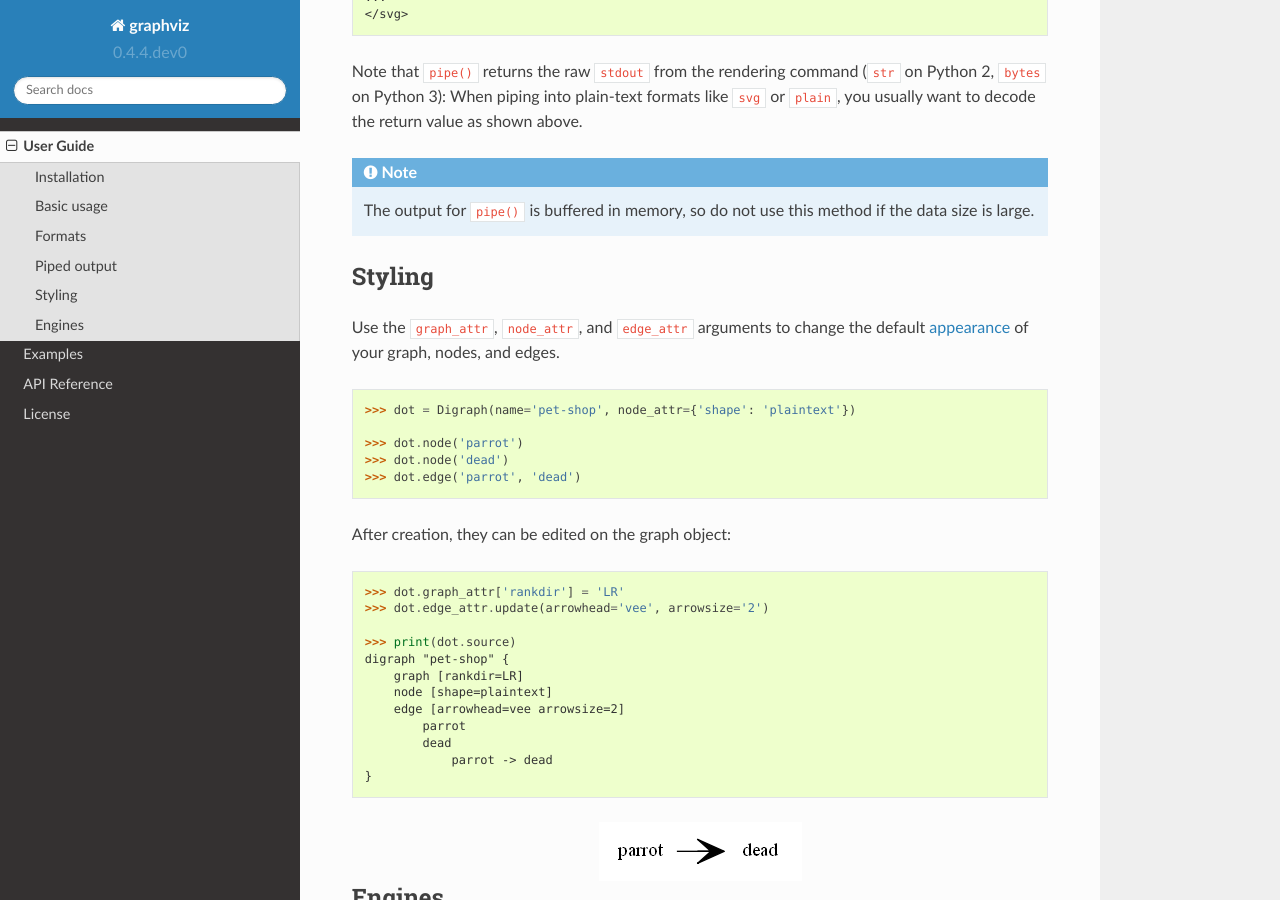
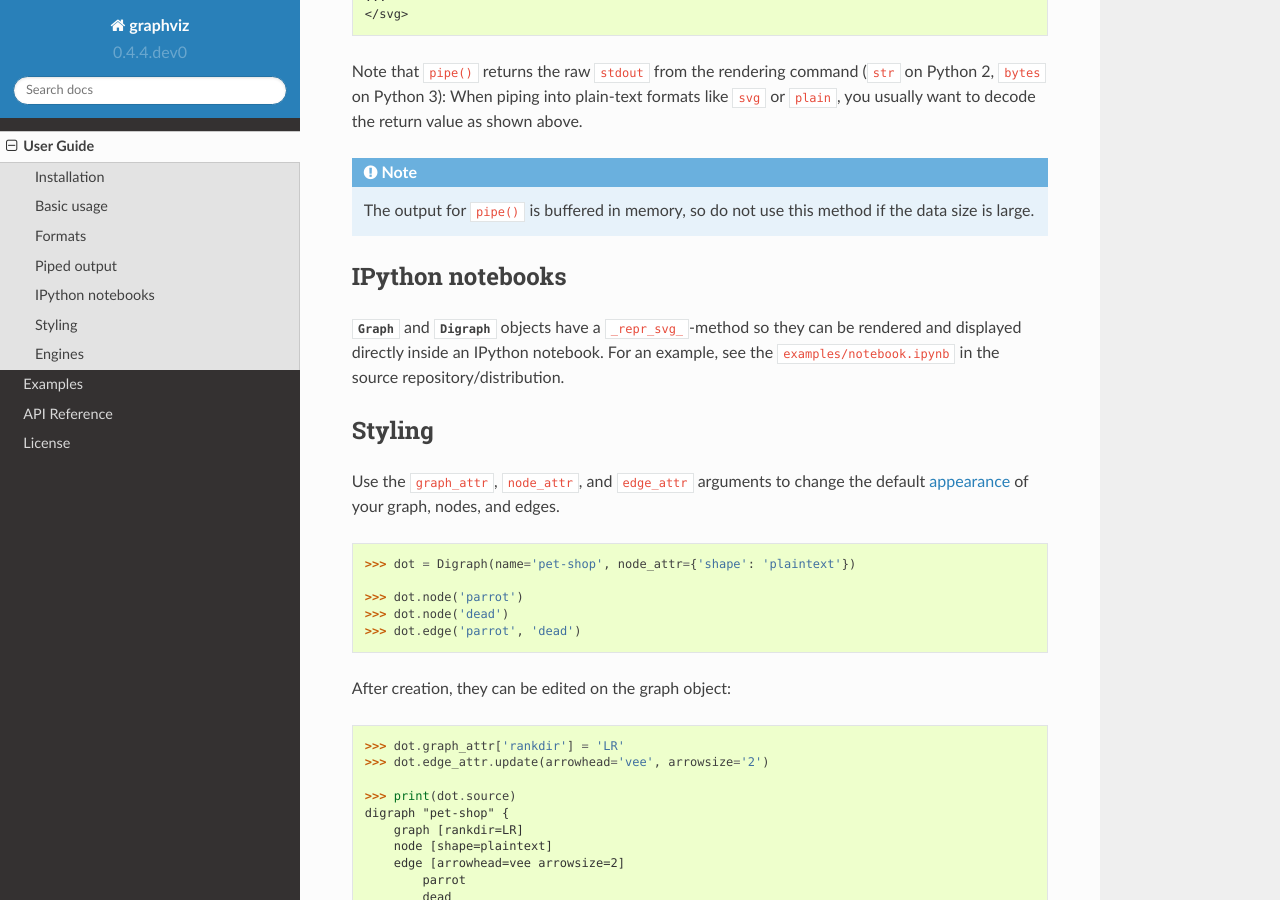
Before and after one commit to xflr6/graphviz, a Sphinx documentation site: the page built from docs/manual.rst, in a window 1280 px wide and 900 px high, scrolled down 2594 px. Built offline with Sphinx 7.4.7 and the Read the Docs theme 2.0.0, drawn with Linux system fonts in a browser that asks for light colours.

Commit message:
add basic IPython notebook support (closes #11)

```diff
--- a/README.rst
+++ b/README.rst
@@ -11,7 +11,8 @@ retrieve its DOT source code string. Save the source code to a file and render
 it with the Graphviz installation of your system.
 
 Use the ``view`` option/method to directly inspect the resulting (PDF, PNG,
-SVG, etc.) file with its default application.
+SVG, etc.) file with its default application. Graphs can also be rendered
+and displayed within `IPython notebooks`_.
 
 
 Links
@@ -109,6 +110,7 @@ This package is distributed under the `MIT license`_.
 .. _Graphviz:  http://www.graphviz.org
 .. _download page: http://www.graphviz.org/Download.php
 .. _DOT: http://www.graphviz.org/doc/info/lang.html
+.. _IPython notebooks: http://ipython.org/notebook.html
 
 .. _pygraphviz: http://pypi.python.org/pypi/pygraphviz
 .. _graphviz-python: https://pypi.python.org/pypi/graphviz-python
--- a/docs/manual.rst
+++ b/docs/manual.rst
@@ -150,6 +150,15 @@ as shown above.
     if the data size is large.
 
 
+IPython notebooks
+-----------------
+
+:py:class:`~graphviz.Graph` and :py:class:`~graphviz.Digraph` objects have a
+``_repr_svg_``-method so they can be rendered and displayed directly inside an
+IPython notebook. For an example, see the ``examples/notebook.ipynb`` in the
+source repository/distribution.
+
+
 Styling
 -------
 
```
Also changed, not shown: 5 other files.
